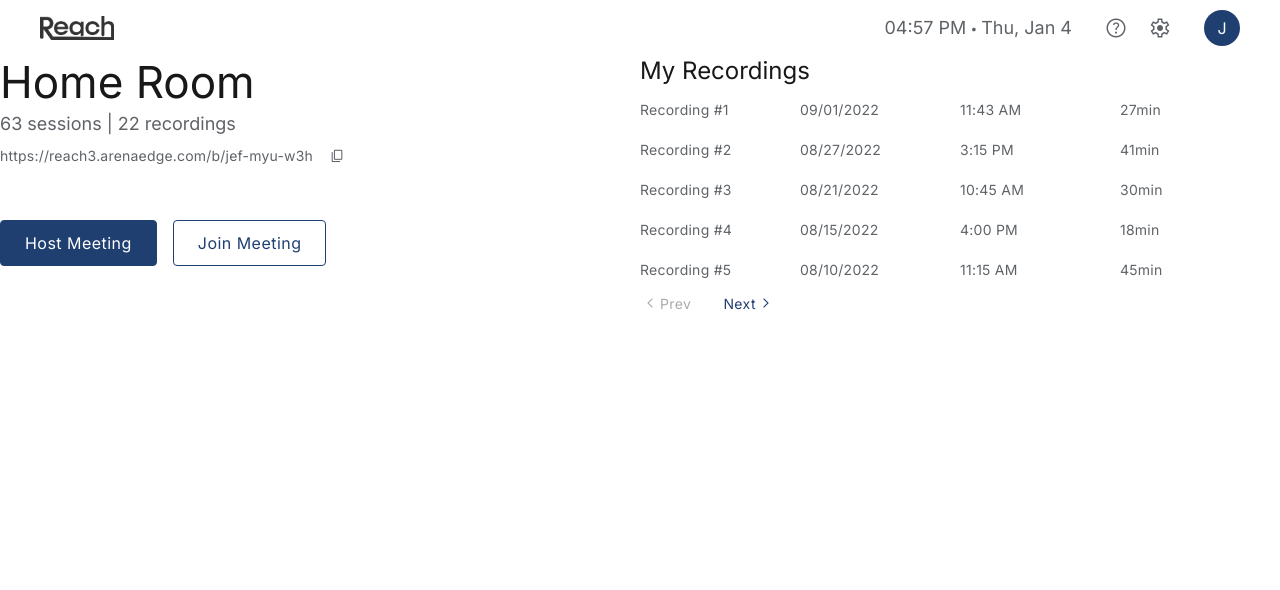
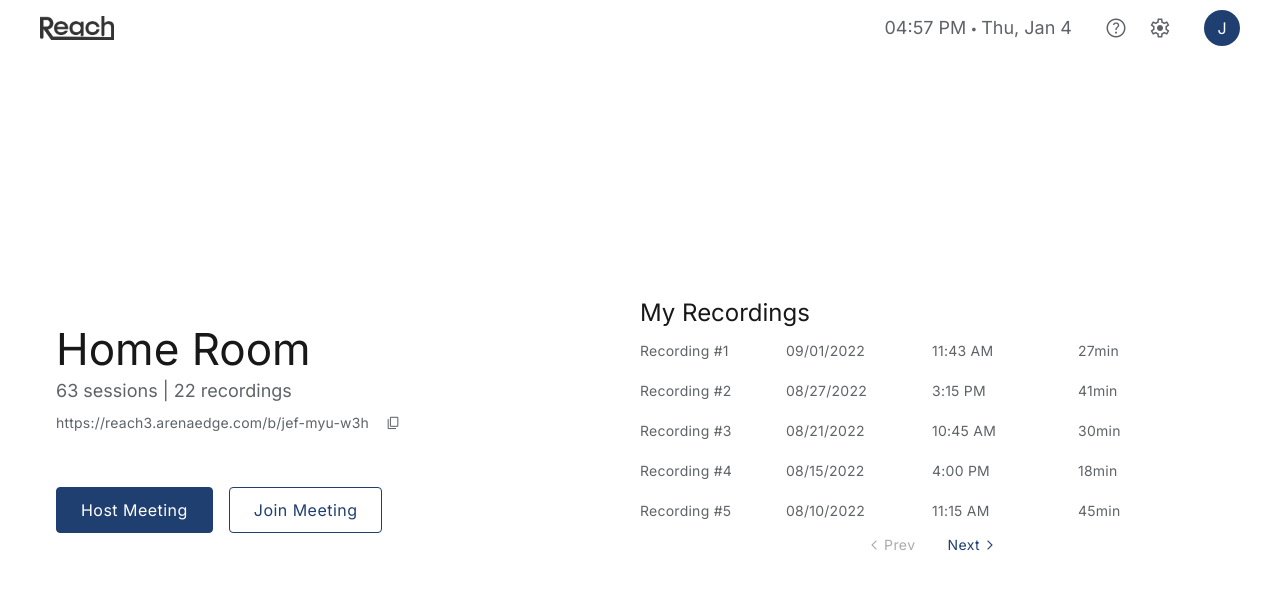
Before and after one commit to jeffclaybrook/Reach, a plain HTML site: page index.html in a window 1280 px wide. Drawn offline with nearby package versions, Linux system fonts and the light colour scheme.

Commit message:
Update style.css

```diff
--- a/style.css
+++ b/style.css
@@ -361,15 +361,16 @@ nav .avatar-btn {
 
 main {
    display: grid;
-   grid-template-columns: 1fr 1fr;
+   grid-template-columns: 1fr;
    position: relative;
    height: 100%;
-   padding-top: 3.5rem;
+   padding: 3.5rem 3.5rem 0 3.5rem;
 }
 
 section {
    display: flex;
    flex-direction: column;
+   justify-content: center;
 }
 
 section .flex {
@@ -380,6 +381,10 @@ section .flex {
 
 section:first-of-type .wrapper {
    margin-bottom: 3rem;
+}
+
+section:last-of-type .flex {
+   justify-content: center;
 }
 
 .recordings {
@@ -407,3 +412,8 @@ section:first-of-type .wrapper {
    text-align: start;
    white-space: nowrap;
 }
+
+@media screen and (min-width: 768px) {
+   main {
+      grid-template-columns: 1fr 1fr;
+}
```
